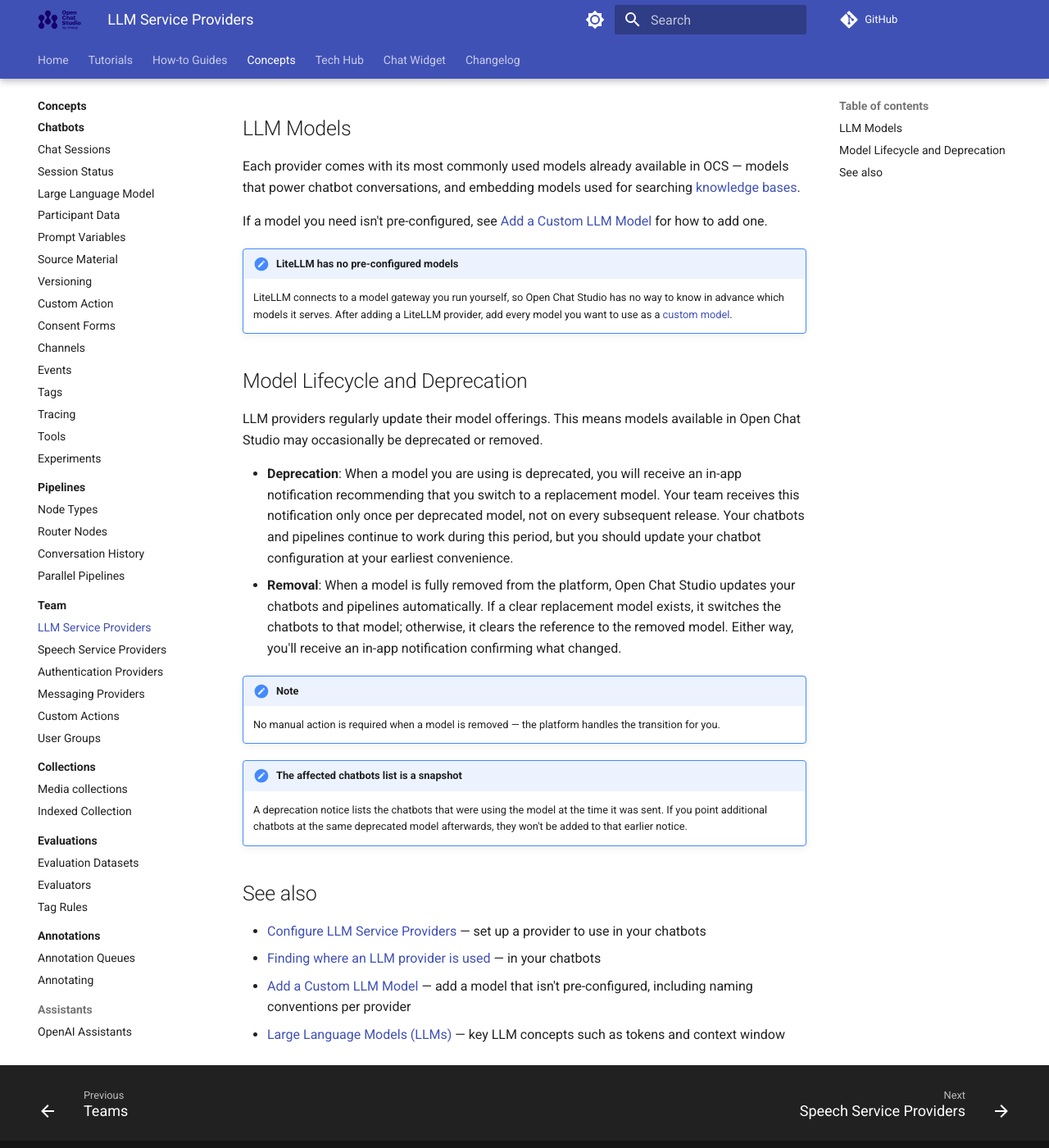
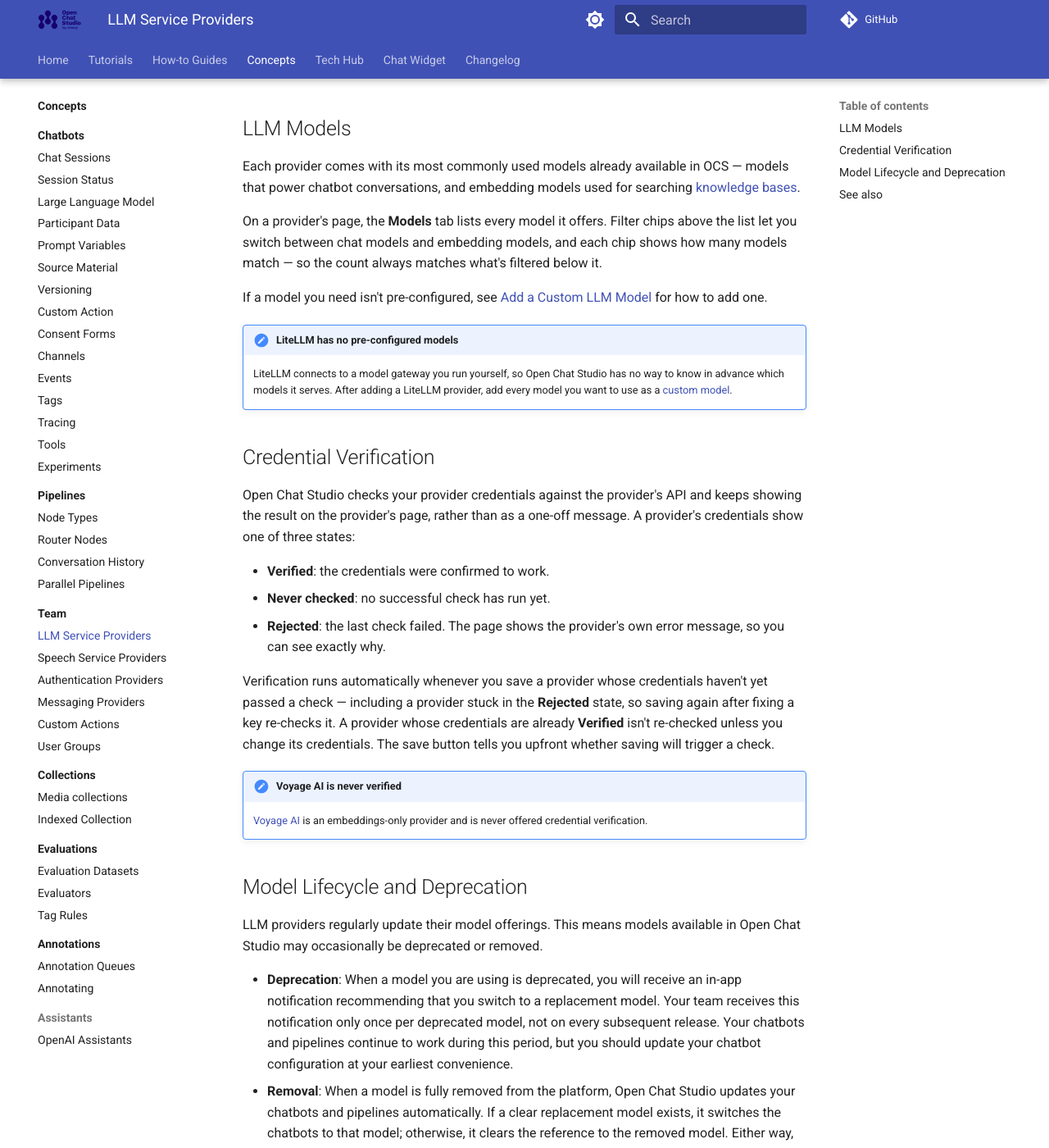
Before and after one commit to dimagi/open-chat-studio-docs, an MkDocs documentation site: the page built from docs/concepts/team/llm_providers.md, in a window 1280 px wide and 1400 px high, scrolled down 642 px. Shown: the whole window at 82% size. Built offline with MkDocs 1.6.1 and Material for MkDocs 9.7.7, drawn with Linux system fonts in a browser that asks for light colours; a script that is not in the unit is left out; comment, search, counter and statistics services are not loaded.

Commit message:
update changelog and docs from OCS PR #4373
Co-Authored-By: Claude Opus 5 (1M context) <noreply@anthropic.com>

```diff
--- a/docs/concepts/team/llm_providers.md
+++ b/docs/concepts/team/llm_providers.md
@@ -19,11 +19,27 @@ Open Chat Studio is designed to be flexible, and can connect to any LLM provider
 
 Each provider comes with its most commonly used models already available in OCS — models that power chatbot conversations, and embedding models used for searching [knowledge bases](../collections/indexed.md).
 
+On a provider's page, the **Models** tab lists every model it offers. Filter chips above the list let you switch between chat models and embedding models, and each chip shows how many models match — so the count always matches what's filtered below it.
+
 If a model you need isn't pre-configured, see [Add a Custom LLM Model](../../how-to/add_custom_llm_model.md) for how to add one.
 
 !!! note "LiteLLM has no pre-configured models"
 
     LiteLLM connects to a model gateway you run yourself, so Open Chat Studio has no way to know in advance which models it serves. After adding a LiteLLM provider, add every model you want to use as a [custom model](../../how-to/add_custom_llm_model.md).
+
+## Credential Verification
+
+Open Chat Studio checks your provider credentials against the provider's API and keeps showing the result on the provider's page, rather than as a one-off message. A provider's credentials show one of three states:
+
+- **Verified**: the credentials were confirmed to work.
+- **Never checked**: no successful check has run yet.
+- **Rejected**: the last check failed. The page shows the provider's own error message, so you can see exactly why.
+
+Verification runs automatically whenever you save a provider whose credentials haven't yet passed a check — including a provider stuck in the **Rejected** state, so saving again after fixing a key re-checks it. A provider whose credentials are already **Verified** isn't re-checked unless you change its credentials. The save button tells you upfront whether saving will trigger a check.
+
+!!! note "Voyage AI is never verified"
+
+    [Voyage AI](https://docs.voyageai.com/docs/embeddings) is an embeddings-only provider and is never offered credential verification.
 
 ## Model Lifecycle and Deprecation
 
```
Also changed, not shown: docs/changelog.md (+4 -0 lines), docs/how-to/add_custom_llm_model.md (+2 -2 lines), docs/tech-hub/local-index-optimization.md (+1 -1 lines), docs/tutorials/configure_llm_providers.md (+7 -1 lines).
